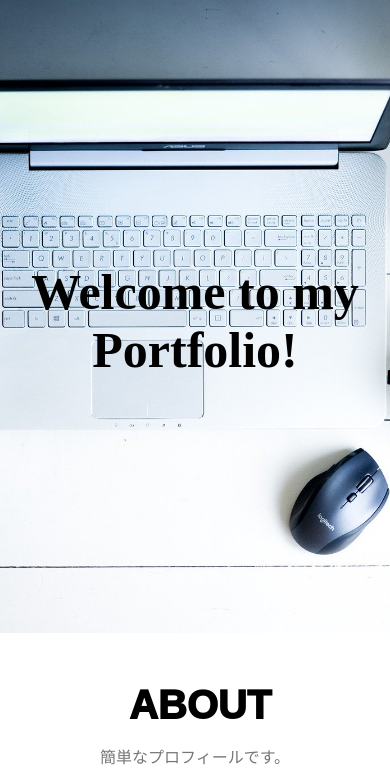
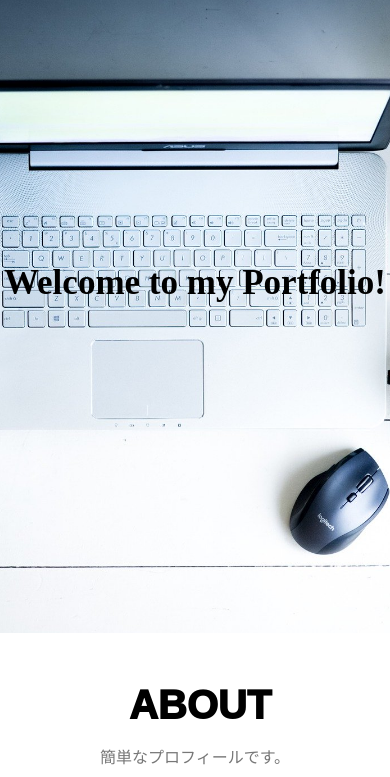
Before and after one commit to taisei02/taisei02, a plain HTML site: page index.html in a window 390 px wide. Shown: the part 67-844 px from the top of the page. Drawn offline with nearby package versions, Linux system fonts and the light colour scheme; a web font is replaced by a local one.

Commit message:
Update portfolio_res4.css

```diff
--- a/css/portfolio_res4.css
+++ b/css/portfolio_res4.css
@@ -2,7 +2,9 @@
   .flex{
     flex-direction: column;
   }
-
+  #welcome{
+    font-size:45px;
+  }
   .side,.image{
     width:80%;
     margin:0 auto;
@@ -14,6 +16,9 @@
 
 }
 @media screen and ( max-width:750px) {
+  #welcome{
+    font-size:35px;
+  }
   .side,.image{
     width:100%;
     margin:0 auto;
```
